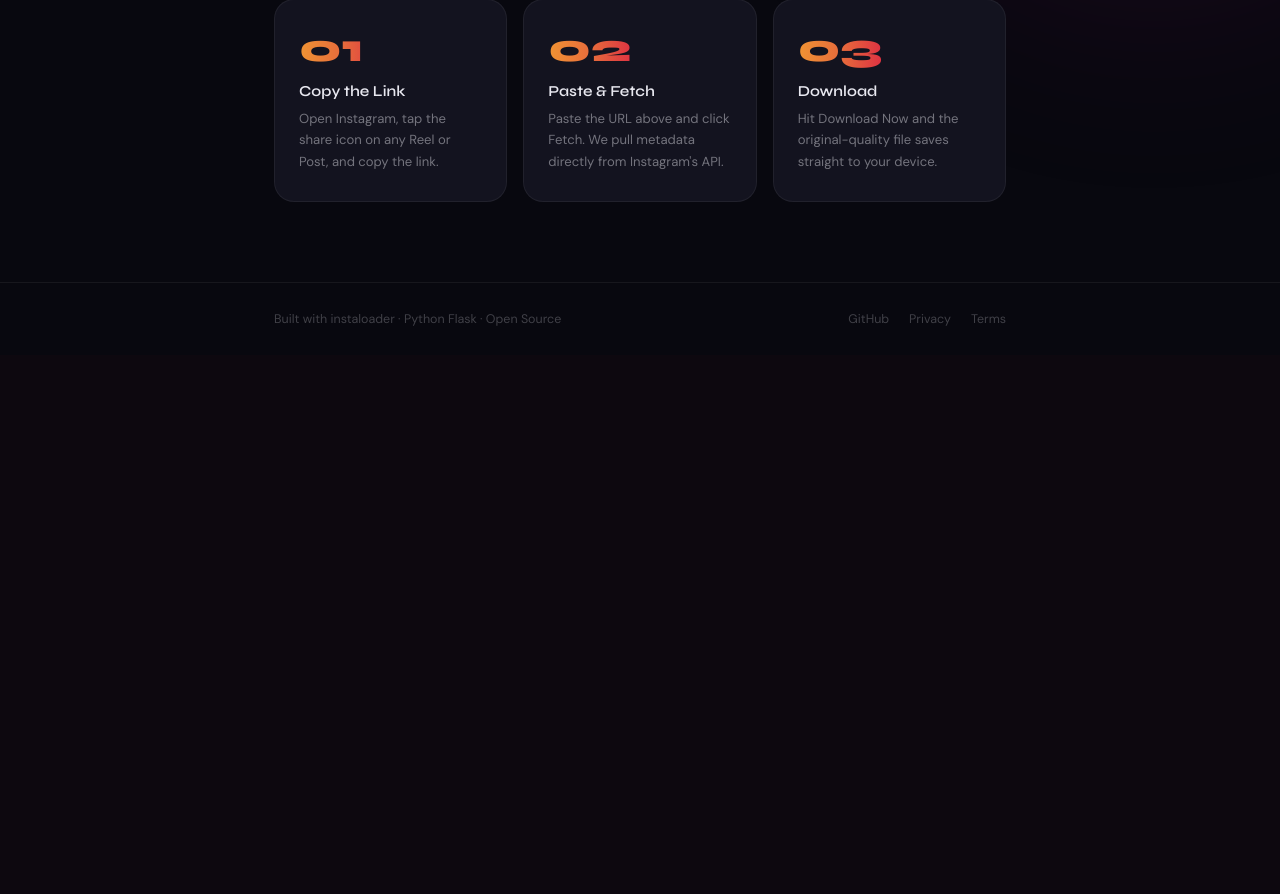
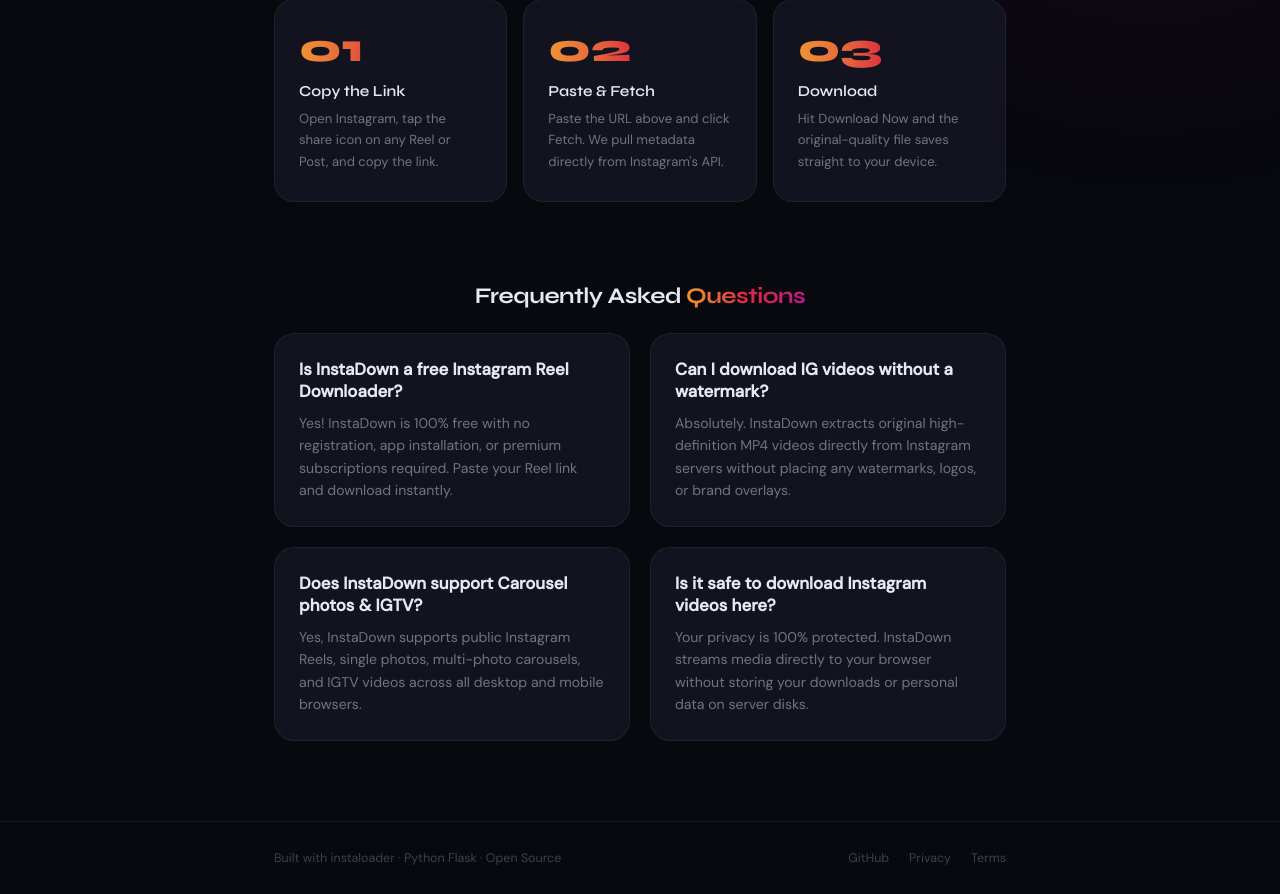
Before and after one commit to KisholoyDD21/Instagram-story-Downloader, a Flask app: page / in a window 1280 px wide. Shown: the part 988-1882 px from the top of the page. Before the commit the page ends 1314 px from the top, so only its background shows below. Run offline with Flask 3, Linux system fonts and the light colour scheme; some libraries are stand-ins or nearby versions.

Commit message:
SEO: Add robots.txt, sitemap.xml, HowTo schema, FAQPage schema, and FAQ section

```diff
--- a/app.py
+++ b/app.py
@@ -31,6 +31,25 @@ def extract_shortcode(url: str):
         if m:
             return m.group(1)
     return None
+
+
+@app.route("/robots.txt")
+def robots():
+    return "User-agent: *\nAllow: /\nSitemap: https://instagram-story-downloader.onrender.com/sitemap.xml\n", 200, {'Content-Type': 'text/plain'}
+
+
+@app.route("/sitemap.xml")
+def sitemap():
+    xml = """<?xml version="1.0" encoding="UTF-8"?>
+<urlset xmlns="http://www.sitemaps.org/schemas/sitemap/0.9">
+  <url>
+    <loc>https://instagram-story-downloader.onrender.com/</loc>
+    <lastmod>2026-08-30</lastmod>
+    <changefreq>daily</changefreq>
+    <priority>1.0</priority>
+  </url>
+</urlset>"""
+    return xml, 200, {'Content-Type': 'application/xml'}
 
 
 @app.route("/")
--- a/templates/index.html
+++ b/templates/index.html
@@ -20,8 +20,9 @@
 <meta name="twitter:title" content="InstaDown — Fast Instagram Reels Downloader" />
 <meta name="twitter:description" content="Download IG Videos Online & Free HD Reel Saver. Fast, clean, watermark-free Instagram media saver." />
 
-<!-- JSON-LD Structured Data Schema -->
+<!-- JSON-LD Structured Data Schemas for SEO -->
 <script type="application/ld+json">
+[
   {
     "@context": "https://schema.org",
     "@type": "WebApplication",
@@ -31,7 +32,69 @@
     "description": "Fast Instagram Reels Downloader & Download IG Videos Online for free without watermarks.",
     "applicationCategory": "MultimediaApplication",
     "operatingSystem": "All"
+  },
+  {
+    "@context": "https://schema.org",
+    "@type": "HowTo",
+    "name": "How to Download Instagram Reels Online for Free",
+    "description": "Step-by-step guide to download Instagram Reels, videos, and posts in HD using InstaDown.",
+    "step": [
+      {
+        "@type": "HowToStep",
+        "name": "Copy the Instagram Link",
+        "text": "Open Instagram, find the Reel or post you want to save, tap the share icon and click Copy Link."
+      },
+      {
+        "@type": "HowToStep",
+        "name": "Paste URL into InstaDown",
+        "text": "Go to https://instagram-story-downloader.onrender.com/, paste the URL into the input field and click Fetch."
+      },
+      {
+        "@type": "HowToStep",
+        "name": "Download Media File",
+        "text": "Preview the thumbnail and creator info, then click Download Now to save the HD MP4 video or photo."
       }
+    ]
+  },
+  {
+    "@context": "https://schema.org",
+    "@type": "FAQPage",
+    "mainEntity": [
+      {
+        "@type": "Question",
+        "name": "Is InstaDown a free Instagram Reel Downloader?",
+        "acceptedAnswer": {
+          "@type": "Answer",
+          "text": "Yes, InstaDown is 100% free to use with no software installation, registration, or subscription required."
+        }
+      },
+      {
+        "@type": "Question",
+        "name": "Can I download Instagram videos without a watermark?",
+        "acceptedAnswer": {
+          "@type": "Answer",
+          "text": "Yes, InstaDown fetches original high-definition media directly from Instagram without adding any watermarks or logo overlays."
+        }
+      },
+      {
+        "@type": "Question",
+        "name": "Does InstaDown support Carousel photos and IGTV videos?",
+        "acceptedAnswer": {
+          "@type": "Answer",
+          "text": "Yes, you can paste links for public Instagram Reels, single photo posts, multi-photo carousels, and IGTV videos."
+        }
+      },
+      {
+        "@type": "Question",
+        "name": "Is it safe to download Instagram videos on InstaDown?",
+        "acceptedAnswer": {
+          "@type": "Answer",
+          "text": "InstaDown does not store your personal details or downloaded media files on server storage, ensuring full user privacy and safety."
+        }
+      }
+    ]
+  }
+]
 </script>
 <link rel="preconnect" href="https://fonts.googleapis.com">
 <link rel="preconnect" href="https://fonts.gstatic.com" crossorigin>
@@ -834,6 +897,29 @@ footer {
     </div>
   </section>
 
+  <!-- FAQ Section for Search Engine SEO -->
+  <section class="faq-section" style="margin-bottom: 80px;">
+    <div class="section-title">Frequently Asked <span>Questions</span></div>
+    <div class="faq-grid" style="display: grid; grid-template-columns: repeat(auto-fit, minmax(300px, 1fr)); gap: 20px;">
+      <div class="faq-card" style="background: var(--card); border: 1px solid var(--border); border-radius: var(--radius); padding: 24px;">
+        <h3 style="font-size: 1.05rem; font-weight: 600; margin-bottom: 10px; color: var(--txt);">Is InstaDown a free Instagram Reel Downloader?</h3>
+        <p style="font-size: 0.88rem; color: var(--txt-dim); line-height: 1.6;">Yes! InstaDown is 100% free with no registration, app installation, or premium subscriptions required. Paste your Reel link and download instantly.</p>
+      </div>
+      <div class="faq-card" style="background: var(--card); border: 1px solid var(--border); border-radius: var(--radius); padding: 24px;">
+        <h3 style="font-size: 1.05rem; font-weight: 600; margin-bottom: 10px; color: var(--txt);">Can I download IG videos without a watermark?</h3>
+        <p style="font-size: 0.88rem; color: var(--txt-dim); line-height: 1.6;">Absolutely. InstaDown extracts original high-definition MP4 videos directly from Instagram servers without placing any watermarks, logos, or brand overlays.</p>
+      </div>
+      <div class="faq-card" style="background: var(--card); border: 1px solid var(--border); border-radius: var(--radius); padding: 24px;">
+        <h3 style="font-size: 1.05rem; font-weight: 600; margin-bottom: 10px; color: var(--txt);">Does InstaDown support Carousel photos & IGTV?</h3>
+        <p style="font-size: 0.88rem; color: var(--txt-dim); line-height: 1.6;">Yes, InstaDown supports public Instagram Reels, single photos, multi-photo carousels, and IGTV videos across all desktop and mobile browsers.</p>
+      </div>
+      <div class="faq-card" style="background: var(--card); border: 1px solid var(--border); border-radius: var(--radius); padding: 24px;">
+        <h3 style="font-size: 1.05rem; font-weight: 600; margin-bottom: 10px; color: var(--txt);">Is it safe to download Instagram videos here?</h3>
+        <p style="font-size: 0.88rem; color: var(--txt-dim); line-height: 1.6;">Your privacy is 100% protected. InstaDown streams media directly to your browser without storing your downloads or personal data on server disks.</p>
+      </div>
+    </div>
+  </section>
+
 </div>
 
 <!-- Footer -->
```
Also changed, not shown: index.html (+87 -1 lines). Lines whose indentation alone changed are shown as unchanged.
